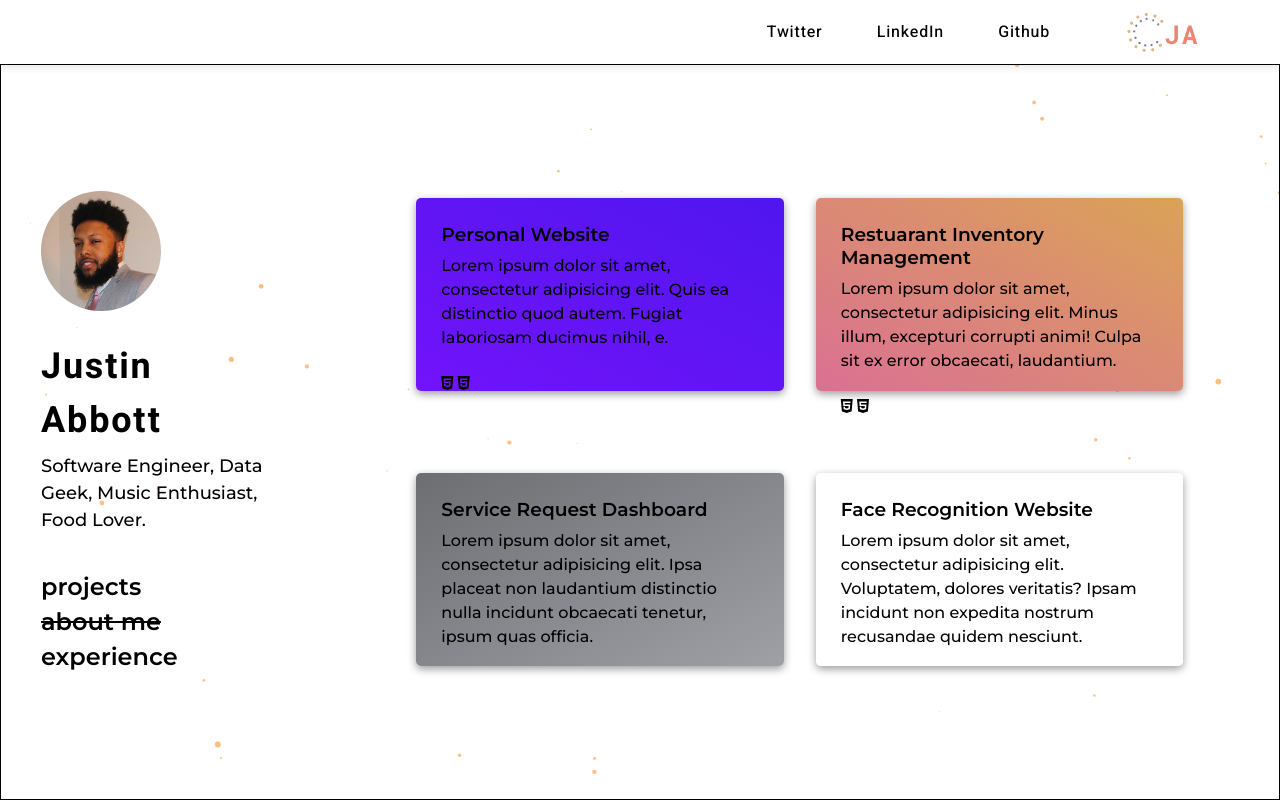
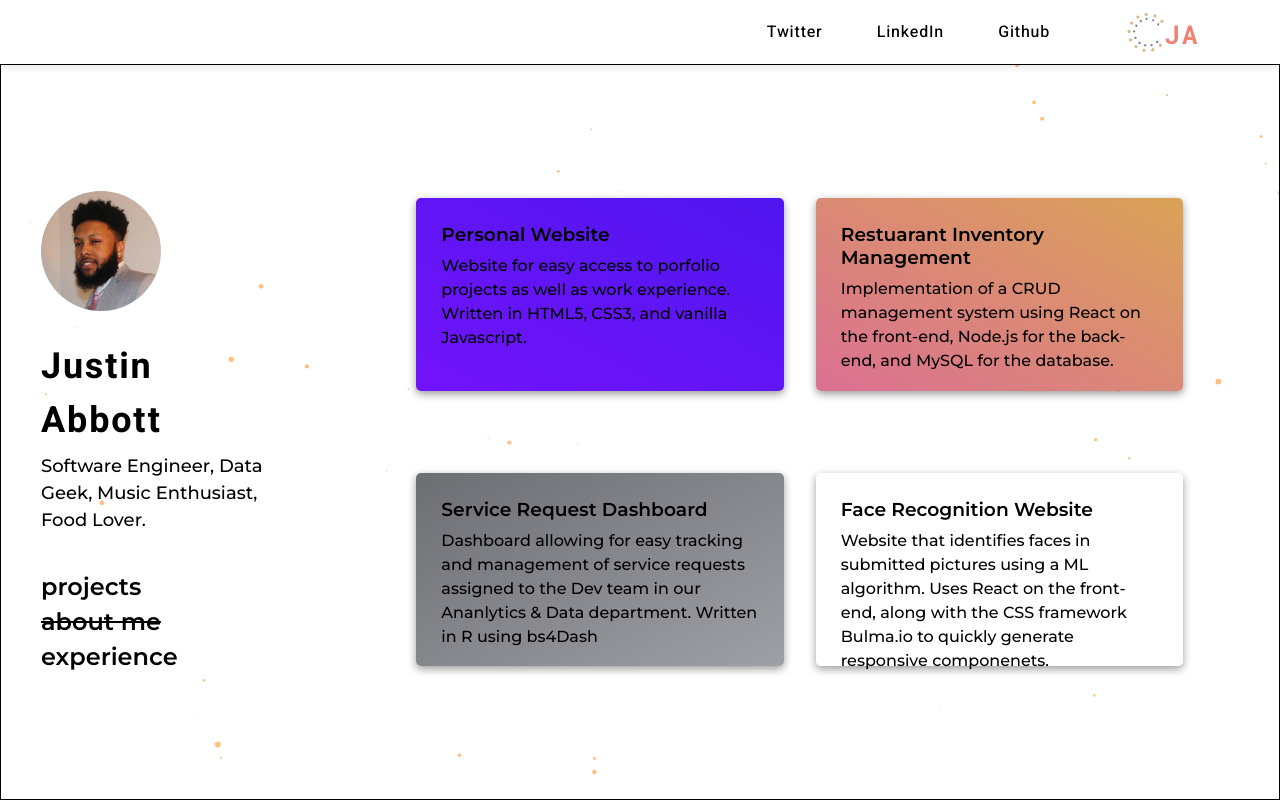
Before and after one commit to JustinAbbottcs/personal-site, a plain HTML site: page index.html in a window 1280 px wide. Drawn offline with nearby package versions, Linux system fonts and the light colour scheme.

Commit message:
Add project descriptions

```diff
--- a/index.html
+++ b/index.html
@@ -58,12 +58,12 @@
 										</h3>
 
 										<p class="description">
-											Lorem ipsum dolor sit amet, consectetur adipisicing elit. Quis ea distinctio quod autem. Fugiat laboriosam ducimus nihil, e.
+											Website for easy access to porfolio projects as well as work experience. Written in HTML5, CSS3, and vanilla Javascript.
 										</p>
-										<div>
+										<!-- <div>
 											<i class="fab fa-html5 fa-1x"></i>
 											<i class="fab fa-html5 fa-1x"></i>
-										</div>
+										</div> -->
 									</div>
 								</div>
 							</div>
@@ -77,12 +77,12 @@
 										</h3>
 
 										<p class="description">
-											Lorem ipsum dolor sit amet, consectetur adipisicing elit. Minus illum, excepturi corrupti animi! Culpa sit ex error obcaecati, laudantium.
+											Implementation of a CRUD management system using React on the front-end, Node.js for the back-end, and MySQL for the database.
 										</p>
-										<div>
+										<!-- <div>
 											<i class="fab fa-html5 fa-1x"></i>
 											<i class="fab fa-html5 fa-1x"></i>
-										</div>
+										</div> -->
 									</div>
 								</div>
 							</div>
@@ -96,7 +96,7 @@
 										</h3>
 
 										<p class="description">
-											Lorem ipsum dolor sit amet, consectetur adipisicing elit. Ipsa placeat non laudantium distinctio nulla incidunt obcaecati tenetur, ipsum quas officia.
+											Dashboard allowing for easy tracking and management of service requests assigned to the Dev team in our Ananlytics & Data department. Written in R using <a href="https:www.rdocumentation.org/packages/bs4Dash/versions/0.5.0">bs4Dash</a>
 										</p>
 										<div>
 											<img src="" alt="">
@@ -114,7 +114,7 @@
 										</h3>
 
 										<p class="description">
-											Lorem ipsum dolor sit amet, consectetur adipisicing elit. Voluptatem, dolores veritatis? Ipsam incidunt non expedita nostrum recusandae quidem nesciunt.
+											Website that identifies faces in submitted pictures using a ML algorithm. Uses React on the front-end, along with the CSS framework <a href="https://bulma.io">Bulma.io</a> to quickly generate responsive componenets.
 										</p>
 										<div>
 											<img src="" alt="">
```
